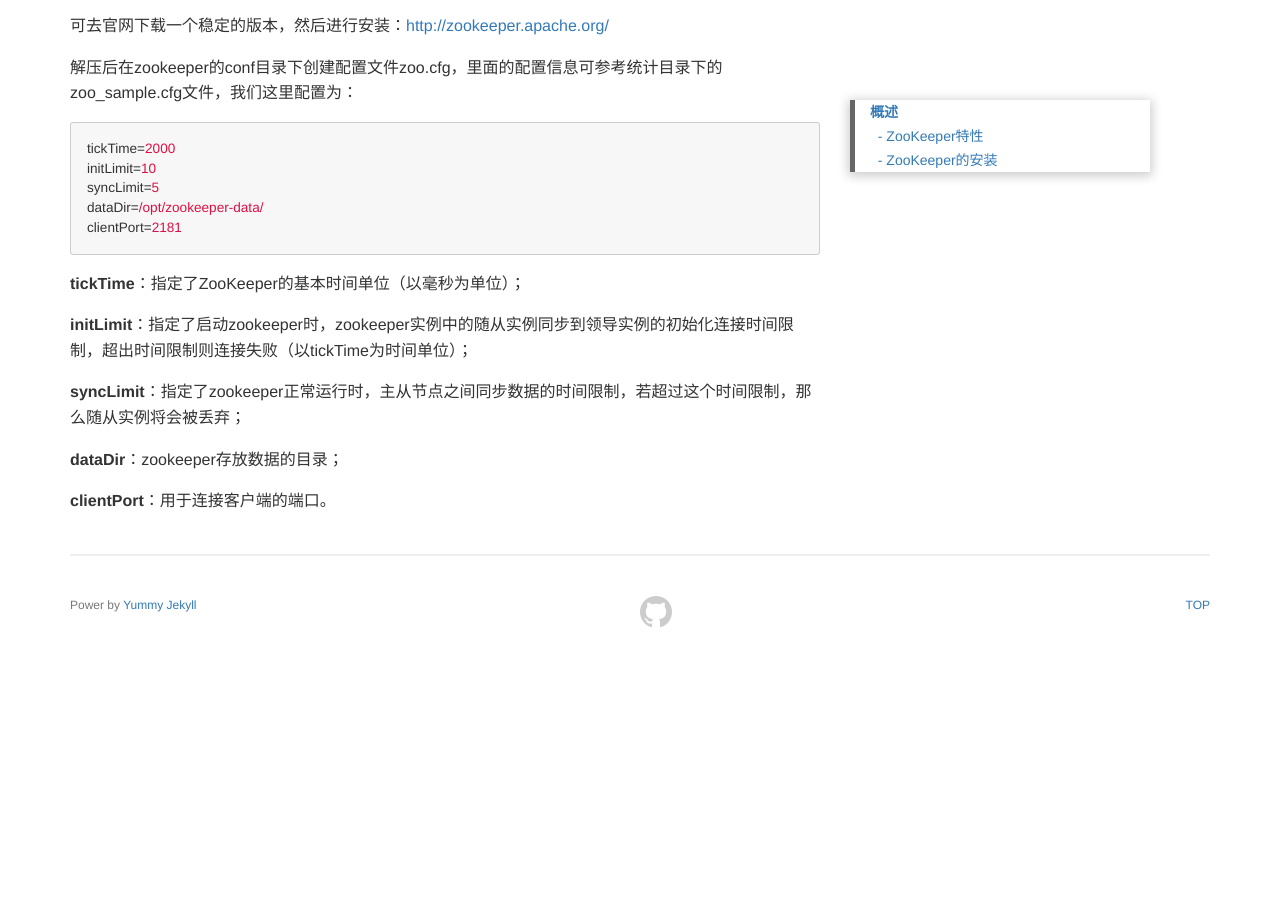
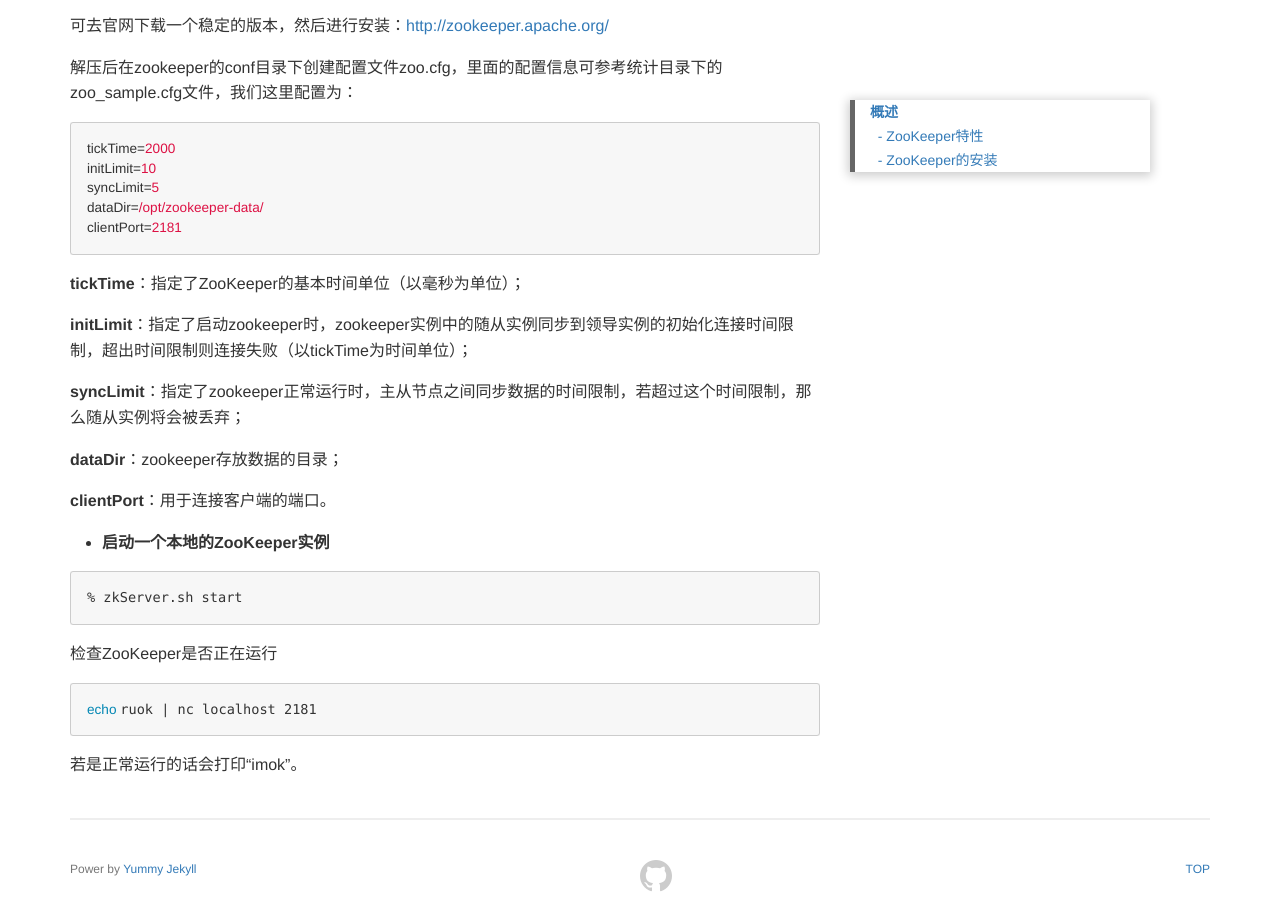
Before and after one commit to kookx/kookx.github.io, a Jekyll site: the page built from _posts/2019-02-20-ZooKeeper实战.md, in a window 1280 px wide and 900 px high, scrolled down 1264 px. Built offline with Jekyll 4.4.1, drawn with Linux system fonts in a browser that asks for light colours; before the commit the page ends 1900 px from its top, so only the background shows below that.

Commit message:
Update 2019-02-20-ZooKeeper实战.md

````diff
--- a/_posts/2019-02-20-ZooKeeper实战.md
+++ b/_posts/2019-02-20-ZooKeeper实战.md
@@ -58,3 +58,17 @@ clientPort=2181
 **dataDir**：zookeeper存放数据的目录；
 
 **clientPort**：用于连接客户端的端口。
+
+- **启动一个本地的ZooKeeper实例**
+
+```bash
+% zkServer.sh start
+```
+
+检查ZooKeeper是否正在运行
+
+```bash
+echo ruok | nc localhost 2181
+```
+
+若是正常运行的话会打印“imok”。
````
